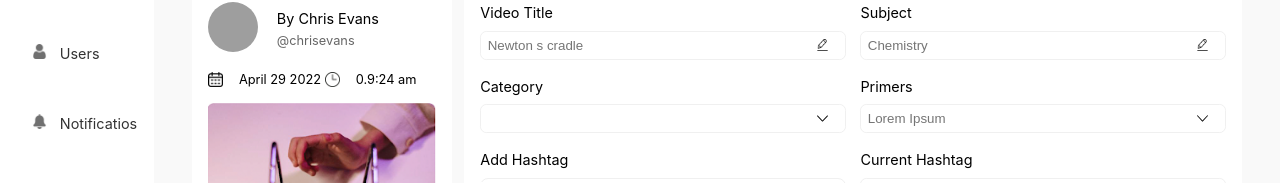
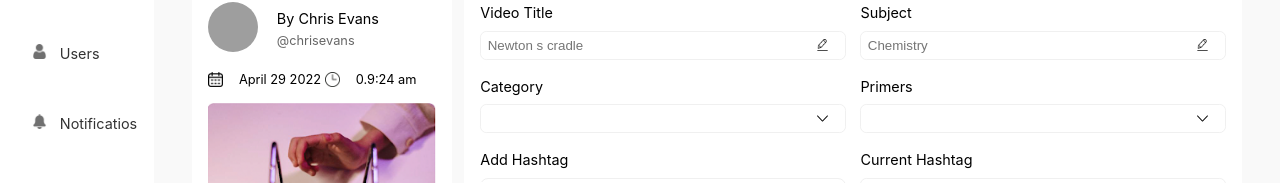
Before and after one commit to henatan99/video-edit-dashboard, a Next.js app: page / in a window 1280 px wide. Shown: the part 140-323 px from the top of the page. Built offline with nearby package versions, Linux system fonts and the light colour scheme; grey boxes are pictures that could not be loaded.

Commit message:
Update readme and some fix on form component

```diff
--- a/src/components/organisms/form/staticData.js
+++ b/src/components/organisms/form/staticData.js
@@ -2,7 +2,7 @@ export const formFields = [
     {label: 'Video Title', placeholder: 'Newton s cradle', type: 'text', name: 'video_title', required: true, iconSrc: '/assets/editIcon.png', initialValue: ''},
     {label: 'Subject', placeholder: 'Chemistry', type: 'text', name: 'subject', required: true, iconSrc: '/assets/editIcon.png', initialValue: ''},
     {label: 'Category', placeholder: 'Inspiration', type: 'select', name: 'category', required: true, iconSrc: '/assets/arrow-down-3101.svg', options: ['Motivation', 'Activation', 'Imagination', 'Inspiration'], initialValue: []},
-    {label: 'Primers', placeholder: 'Lorem Ipsum', type: 'text', name: 'primers', required: true, iconSrc: '/assets/arrow-down-3101.svg', initialValue: ''},
+    {label: 'Primers', placeholder: 'Lorem Ipsum', type: 'select', name: 'primers', required: true, iconSrc: '/assets/arrow-down-3101.svg', options: ['Lorem Ipsum', 'Lorem Ipsum'], initialValue: []},
     {label: 'Add Hashtag', placeholder: 'Keyword', type: 'hashtag', name: 'hashTags', required: true, iconSrc: '/assets/plusIcon.png', initialValue: []},
     {label: 'Current Hashtag', placeholder: 'Science', type: 'text', name: 'currentHashtag', required: true, iconSrc: '/assets/editIcon.png', initialValue: ''},
 ]
```
Also changed, not shown: 1 other file (tests, documents, lock files or other folders).
